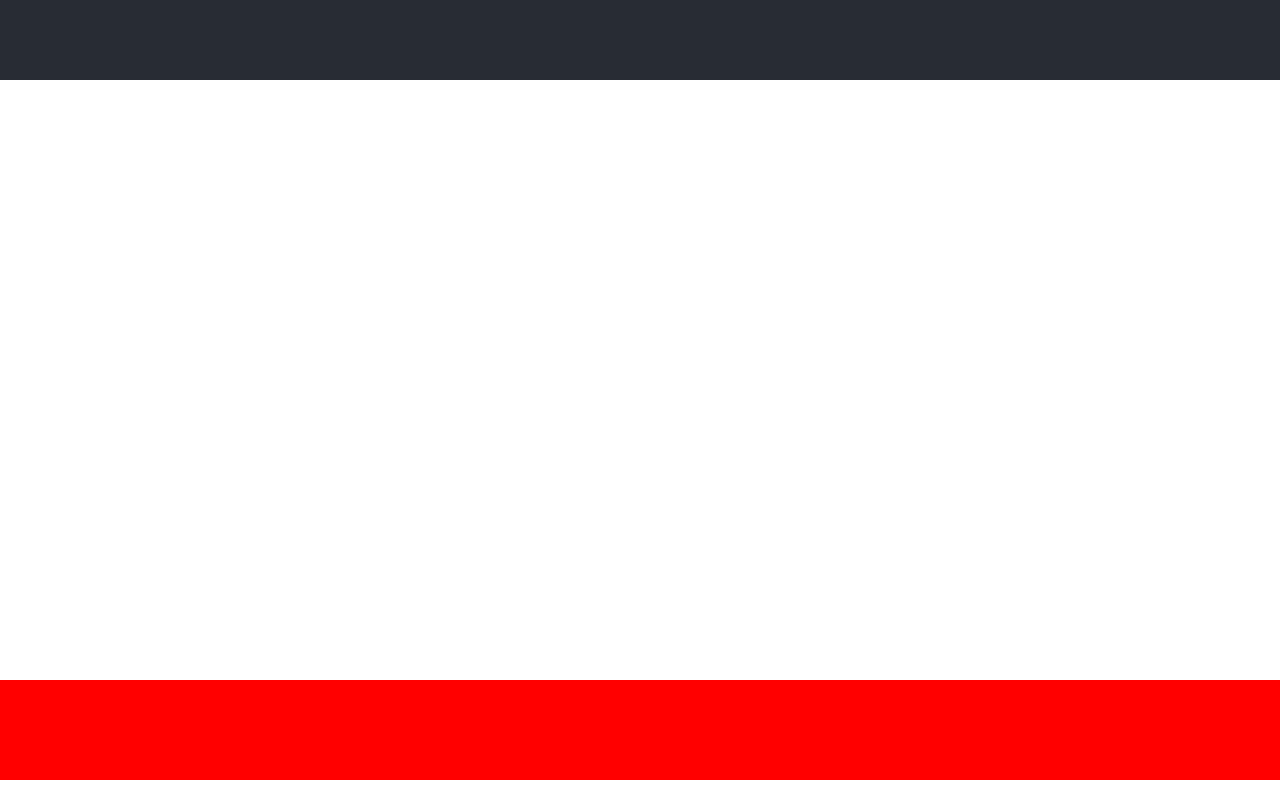
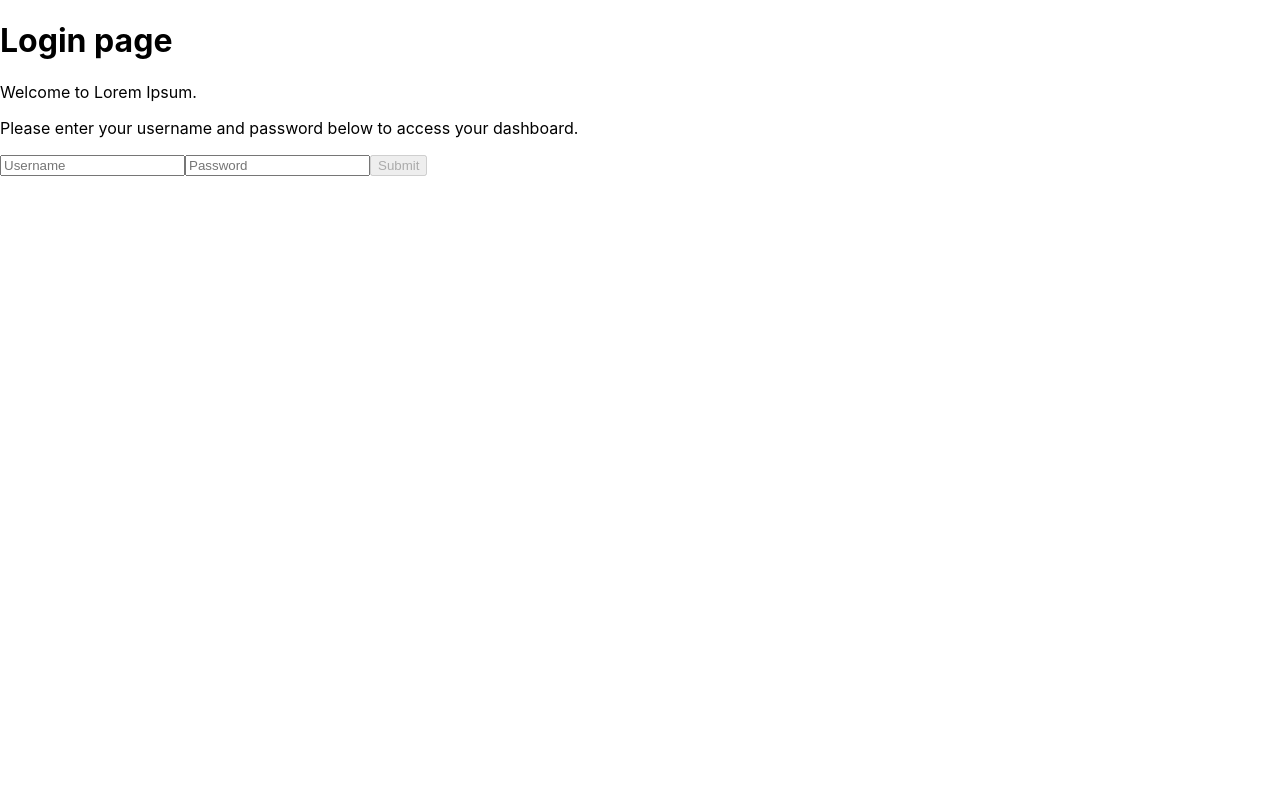
Before and after one commit to campbellgoe/app, a React (Create React App) app: page /login in a window 1280 px wide. Built offline with nearby package versions, Linux system fonts and the light colour scheme.

Commit message:
setup login page

```diff
--- /dev/null
+++ b/src/components/LoginForm.tsx
@@ -0,0 +1,67 @@
+import React, { useEffect } from "react";
+import { useNavigate } from 'react-router-dom';
+
+type StateType = { username: string; password: string; }
+
+const Navigate = ({ to }: { to: string }) => {
+  const navigate = useNavigate()
+  useEffect(() => {
+    navigate(to)
+  }, [navigate, to])
+  return <div>Loading</div>
+}
+
+class LoginForm extends React.Component<{}, StateType> {
+
+  state = {
+    username: '',
+    password: '',
+    submitted: false
+  }
+  isSubmitEnabled(username: StateType["username"], password: StateType["password"]): boolean {
+    return !!(username.length && password.length)
+  }
+
+  handleSubmit = (e: React.FormEvent<HTMLFormElement>) => {
+    // this will stop the form from submitting so the page doesn't refresh
+    // TODO: therefore it needs to be submitted some other way e.g. use FormData with fetch
+    e.preventDefault()
+    // next go to the dashboard page
+    this.setState(state => ({...state, submitted: true }))
+  }
+
+  render(){
+    const { username, password, submitted } = this.state
+    console.log('submitted', submitted)
+    if(submitted){
+      return <Navigate to="/dashboard"/>
+    }
+    return (
+      <form onSubmit={this.handleSubmit}>
+        <input
+          type="text"
+          placeholder="Username"
+          value={username}
+          onChange={e => {
+            this.setState(state => ({...state, username: e.target.value }))
+          }}
+        />
+        <input
+          type="password"
+          placeholder="Password"
+          value={password}
+          onChange={e => {
+            this.setState(state => ({...state, password: e.target.value }))
+          }}
+        />
+        <input
+        type="submit"
+        disabled={!this.isSubmitEnabled(username, password)}
+        value="Submit"
+        />
+      </form>
+    )
+  }
+}
+
+export default LoginForm
--- /dev/null
+++ b/src/components/Title.tsx
@@ -0,0 +1,11 @@
+import React from "react";
+
+class Title extends React.Component<{ children: JSX.Element | string }> {
+  render(){
+    return (
+      <h1>{this.props.children}</h1>
+    )
+  }
+}
+
+export default Title
--- /dev/null
+++ b/src/components/WelcomeMessage.module.scss
@@ -0,0 +1,3 @@
+.welcome {
+  background: green;
+}
--- /dev/null
+++ b/src/components/WelcomeMessage.tsx
@@ -0,0 +1,17 @@
+import React from "react";
+import styles from './WelcomeMessage.module.scss'
+class WelcomeMessage extends React.Component<{ children: JSX.Element[] | string[] }> {
+  render() {
+    const children = this.props.children
+    return (
+      <div className={styles.container}>
+        {children.map(paragraph => (
+          <p className={styles.paragraph}>{paragraph}</p>
+        ))}
+      </div>
+
+    )
+  }
+}
+
+export default WelcomeMessage
--- a/src/pages/Dashboard.tsx
+++ b/src/pages/Dashboard.tsx
@@ -1,17 +1,18 @@
 import React from "react";
-import styles from '../App.module.scss';
+// import styles from '../App.module.scss';
 
 class Dashboard extends React.Component {
   render(){
-    const { container, header, main, footer } = styles
+    // const { container, header, main, footer } = styles
     return (
-      <div className={container}>
-        <header className={header}>
+      <div>Hello dashboard</div>
+      // <div className={container}>
+      //   <header className={header}>
 
-        </header>
-        <main className={main}></main>
-        <footer className={footer}></footer>
-      </div>
+      //   </header>
+      //   <main className={main}></main>
+      //   <footer className={footer}></footer>
+      // </div>
     )
   }
 }
--- a/src/pages/Home.tsx
+++ b/src/pages/Home.tsx
@@ -10,9 +10,9 @@ class Home extends React.Component {
             <li>
               <Link to='/login'>Login</Link>
             </li>
-            <li>
+            {/* <li>
               <Link to='/dashboard'>Dashboard</Link>
-            </li>
+            </li> */}
           </ul>
         </nav>
       </div>
--- a/src/pages/Login.tsx
+++ b/src/pages/Login.tsx
@@ -1,16 +1,24 @@
 import React from "react";
-import styles from '../App.module.scss';
+import LoginForm from "../components/LoginForm";
+import Title from "../components/Title";
+import WelcomeMessage from "../components/WelcomeMessage";
+import styles from './styles.module.scss';
+
 
 class Login extends React.Component {
   render(){
-    const { container, header, main, footer } = styles
     return (
-      <div className={container}>
-        <header className={header}>
-
-        </header>
-        <main className={main}></main>
-        <footer className={footer}></footer>
+      <div className={styles.container}>
+        <div className="centered">
+          <Title>Login page</Title>
+          <WelcomeMessage>
+            {[
+              'Welcome to Lorem Ipsum.',
+              'Please enter your username and password below to access your dashboard.'
+            ]}
+            </WelcomeMessage>
+          <LoginForm/>
+        </div>
       </div>
     )
   }
--- a/src/App.module.scss
+++ b/src/pages/styles.module.scss
@@ -1,5 +1,10 @@
 .container {
-  text-align: center;
+  .centered {
+    position: absolute;
+    left: 50%;
+    top: 50%;
+    transform: translate(-50%, -50%);
+  }
 }
 
 .link {
```
